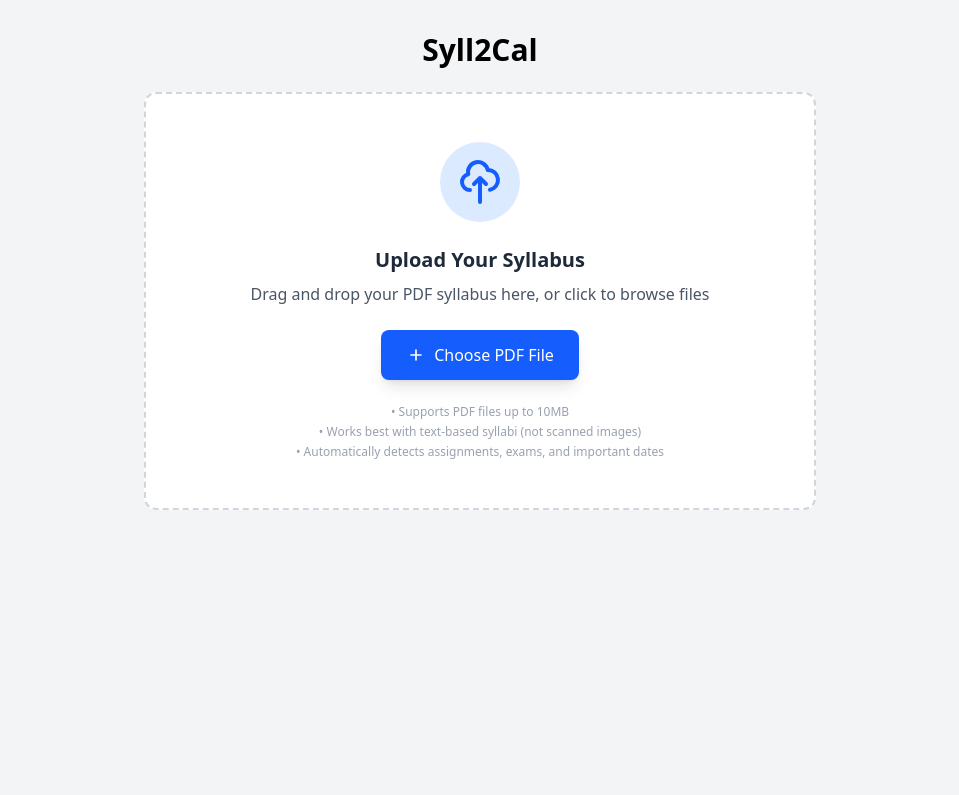
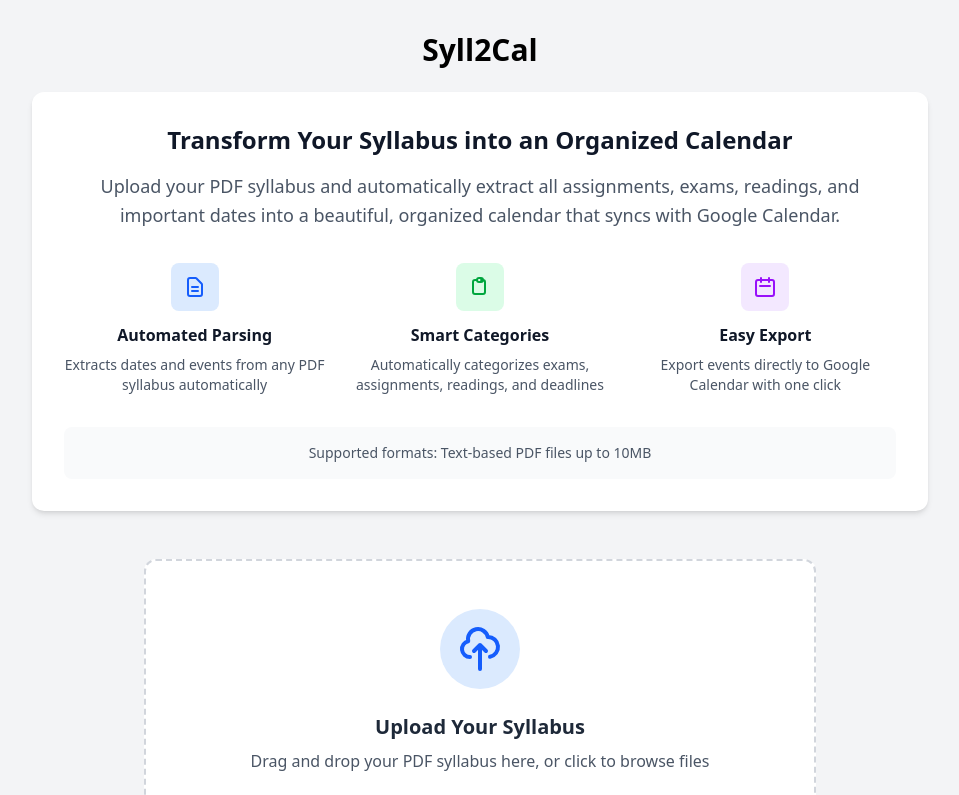
Before and after one commit to Richard-codon/Syll2Cal, a Next.js app: page / in a window 1280 px wide. Shown: the top 795 px of the page, without its empty margins (160-1119 px from the left). Built offline with nearby package versions, Linux system fonts and the light colour scheme.

Commit message:
added a welcome section

```diff
--- /dev/null
+++ b/src/app/components/WelcomeSection.tsx
@@ -0,0 +1,63 @@
+import React from 'react';
+
+export const WelcomeSection: React.FC = () => {
+  return (
+    <div className="max-w-4xl mx-auto mb-12 bg-white rounded-xl shadow-md p-8">
+      <div className="text-center mb-8">
+        <h2 className="text-2xl font-bold text-gray-900 mb-4">
+          Transform Your Syllabus into an Organized Calendar
+        </h2>
+        <p className="text-lg text-gray-600 leading-relaxed">
+          Upload your PDF syllabus and automatically extract all assignments, exams, readings,
+          and important dates into a beautiful, organized calendar that syncs with Google Calendar.
+        </p>
+      </div>
+
+      {/* Benefits Grid */}
+      <div className="grid md:grid-cols-3 gap-6 mb-8">
+        <div className="text-center">
+          <div className="w-12 h-12 bg-blue-100 rounded-lg flex items-center justify-center mx-auto mb-3">
+            <svg className="w-6 h-6 text-blue-600" fill="none" stroke="currentColor" viewBox="0 0 24 24">
+              <path strokeLinecap="round" strokeLinejoin="round" strokeWidth={2} d="M9 12h6m-6 4h6m2 5H7a2 2 0 01-2-2V5a2 2 0 012-2h5.586a1 1 0 01.707.293l5.414 5.414a1 1 0 01.293.707V19a2 2 0 01-2 2z" />
+            </svg>
+          </div>
+          <h3 className="font-semibold text-gray-900 mb-2">Automated Parsing</h3>
+          <p className="text-gray-600 text-sm">
+            Extracts dates and events from any PDF syllabus automatically
+          </p>
+        </div>
+
+        <div className="text-center">
+          <div className="w-12 h-12 bg-green-100 rounded-lg flex items-center justify-center mx-auto mb-3">
+            <svg className="w-6 h-6 text-green-600" fill="none" stroke="currentColor" viewBox="0 0 24 24">
+              <path strokeLinecap="round" strokeLinejoin="round" strokeWidth={2} d="M9 5H7a2 2 0 00-2 2v10a2 2 0 002 2h8a2 2 0 002-2V7a2 2 0 00-2-2h-2M9 5a2 2 0 002 2h2a2 2 0 002-2M9 5a2 2 0 012-2h2a2 2 0 012 2" />
+            </svg>
+          </div>
+          <h3 className="font-semibold text-gray-900 mb-2">Smart Categories</h3>
+          <p className="text-gray-600 text-sm">
+            Automatically categorizes exams, assignments, readings, and deadlines
+          </p>
+        </div>
+
+        <div className="text-center">
+          <div className="w-12 h-12 bg-purple-100 rounded-lg flex items-center justify-center mx-auto mb-3">
+            <svg className="w-6 h-6 text-purple-600" fill="none" stroke="currentColor" viewBox="0 0 24 24">
+              <path strokeLinecap="round" strokeLinejoin="round" strokeWidth={2} d="M8 7V3m8 4V3m-9 8h10M5 21h14a2 2 0 002-2V7a2 2 0 00-2-2H5a2 2 0 00-2 2v12a2 2 0 002 2z" />
+            </svg>
+          </div>
+          <h3 className="font-semibold text-gray-900 mb-2">Easy Export</h3>
+          <p className="text-gray-600 text-sm">
+            Export events directly to Google Calendar with one click
+          </p>
+        </div>
+      </div>
+
+      {/* Supported Formats */}
+      <div className="bg-gray-50 rounded-lg p-4 text-center">
+        <p className="text-sm text-gray-600">
+          <span className="font-medium">Supported formats:</span> Text-based PDF files up to 10MB
+        </p>
+      </div>
+    </div>
+  );
+};
--- a/src/app/page.tsx
+++ b/src/app/page.tsx
@@ -3,6 +3,7 @@
 import { useState } from 'react';
 import { FileUpload } from './components/FileUpload';
 import { CalendarView } from './components/CalendarView';
+import { WelcomeSection } from './components/WelcomeSection';
 import type { CalendarEvent } from './types';
 
 export default function Page() {
@@ -10,7 +11,7 @@ export default function Page() {
   const [error, setError] = useState('');
   const [showCalendar, setShowCalendar] = useState(false);
 
-  // Remove frontend parser; just use backend events
+
   const handleUploadSuccess = (backendResponse: { success: boolean; events: CalendarEvent[] }) => {
     if (backendResponse.success) {
       setEvents(backendResponse.events);
@@ -40,7 +41,10 @@ export default function Page() {
       {error && <p className="text-red-600 text-center">{error}</p>}
 
       {!showCalendar ? (
-        <FileUpload onUploadSuccess={handleUploadSuccess} onUploadError={handleUploadError} />
+        <div>
+          <WelcomeSection />
+          <FileUpload onUploadSuccess={handleUploadSuccess} onUploadError={handleUploadError} />
+        </div>
       ) : (
         <>
           <button onClick={reset} className="mb-4 px-4 py-2 bg-blue-600 text-white rounded">
@@ -50,5 +54,6 @@ export default function Page() {
         </>
       )}
     </div>
+
   );
 }
```
Also changed, not shown: 1 other file (tests, documents, lock files or other folders).
